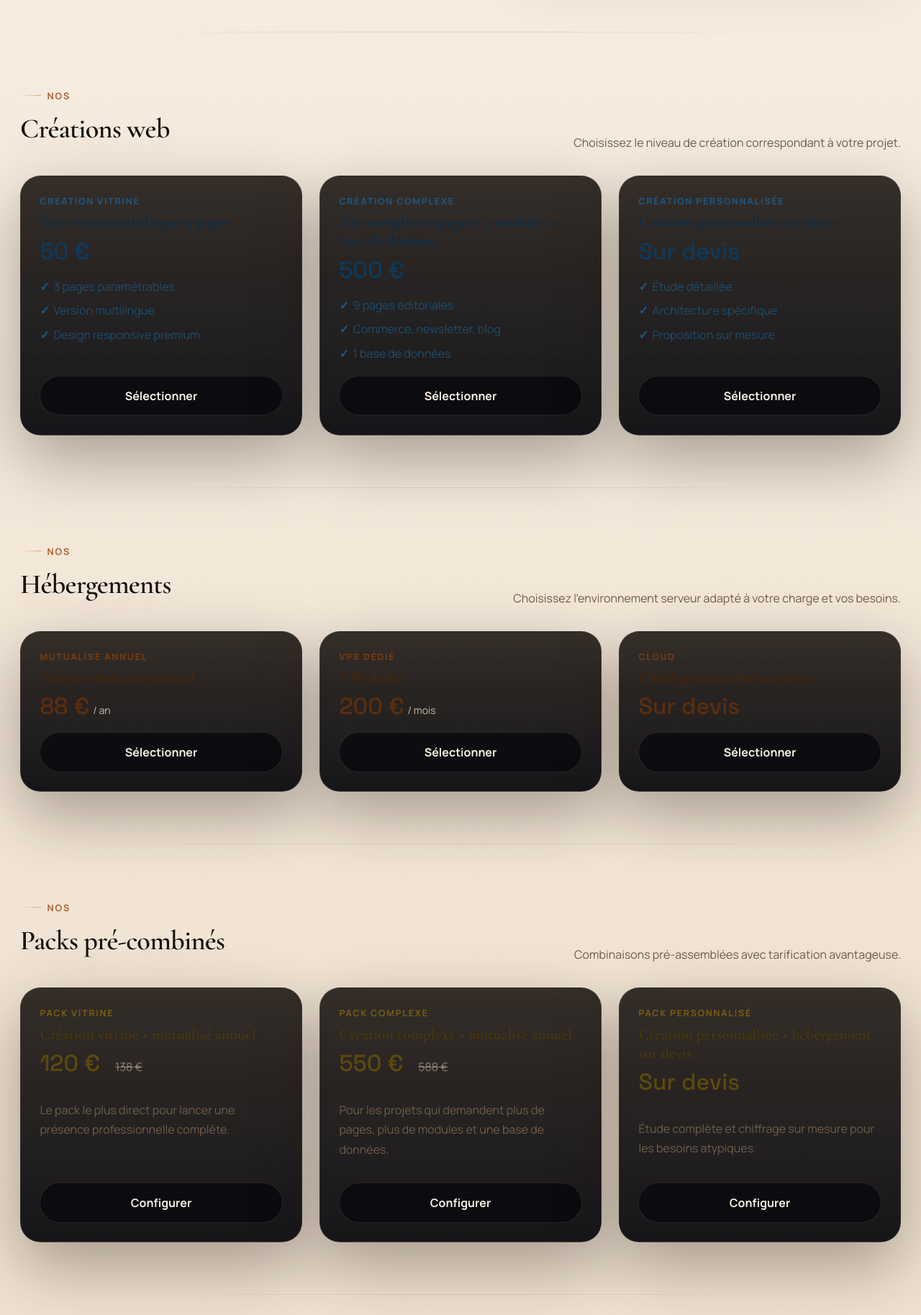
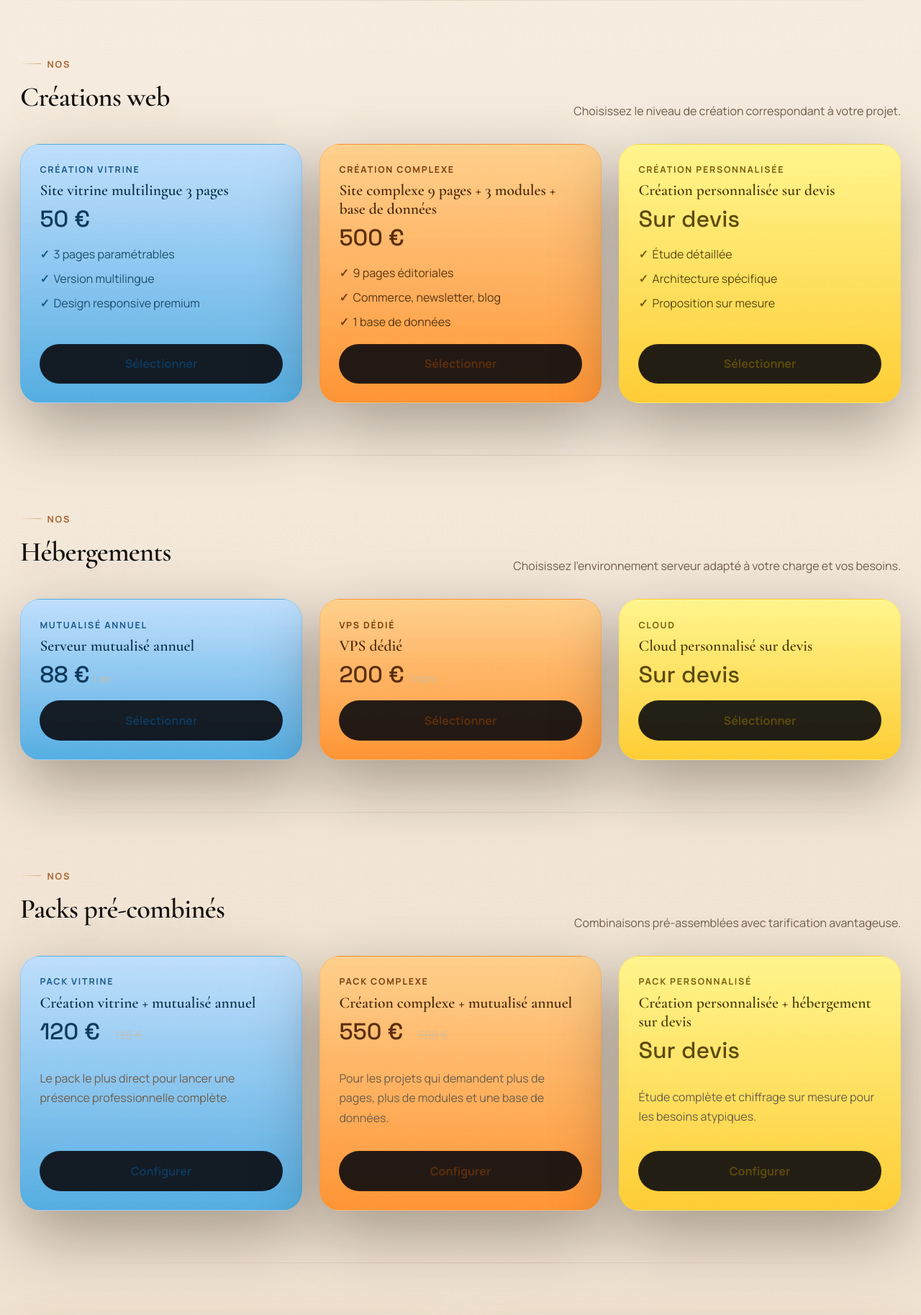
Before and after one commit to AkashaProduction/akashaproduction, a PHP site: page /nos-solutions in a window 1280 px wide. Shown: the part 674-2501 px from the top of the page at 72% size. Run offline with PHP 8.4, Linux system fonts and the light colour scheme.

Commit message:
Fix solution card gradients, local commander images, page-title width
- Solution cards: tier gradients (blue/orange/yellow) via nth-child
  after base styles for correct specificity. Text colors adapted for
  readability on bright backgrounds.
- Commander hero: local images (victory, growth, stars) from assets/img
- page-title max-width: 10.7ch

Co-Authored-By: Claude Opus 4.6 <noreply@anthropic.com>

```diff
--- a/assets/site.css
+++ b/assets/site.css
@@ -336,55 +336,10 @@ main {
   to { opacity: 1; transform: scale(1) translateY(0); }
 }
 
-/* Tier 1 — Blue: Vitrine, Mutualisé annuel, Pack vitrine */
-.solution-card--creation {
-  background:
-    linear-gradient(180deg, rgba(255,225,255,0.05), rgba(235,255,225,0.02)),
-    linear-gradient(180deg, rgba(183, 221, 255, 0.92), rgba(78, 170, 225, 0.98));
-  border-color: rgba(78, 170, 225, 0.3);
-  color: #0d3a5c;
-}
-.solution-card--creation:hover {
-  border-color: rgba(78, 170, 225, 0.6);
-  box-shadow: 0 32px 80px rgba(20, 80, 140, 0.3);
-}
-.solution-card--creation .solution-card__eyebrow { color: #1a5a8a; }
-.solution-card--creation .solution-card__title { color: #0a2e4a; }
-.solution-card--creation .solution-card__price { color: #0d3a5c; }
-.solution-card--creation .solution-card__features li { color: #1c4d6e; }
-.solution-card--creation .solution-card__features li::before { color: #1a5a8a; }
-
-/* Tier 2 — Orange: Complexe, VPS, Pack complexe */
-.solution-card--hosting {
-  background:
-    linear-gradient(180deg, rgba(255,225,255,0.05), rgba(235,255,225,0.02)),
-    linear-gradient(180deg, rgba(255, 205, 128, 0.92), rgba(255, 144, 46, 0.98));
-  border-color: rgba(255, 144, 46, 0.3);
-  color: #5c2e0d;
-}
-.solution-card--hosting:hover {
-  border-color: rgba(255, 144, 46, 0.6);
-  box-shadow: 0 32px 80px rgba(140, 60, 10, 0.3);
-}
-.solution-card--hosting .solution-card__eyebrow { color: #7a3d10; }
-.solution-card--hosting .solution-card__title { color: #4a2508; }
-.solution-card--hosting .solution-card__price { color: #5c2e0d; }
-
-/* Tier 3 — Yellow: Sur devis (custom) */
-.solution-card--pack {
-  background:
-    linear-gradient(180deg, rgba(255,225,255,0.05), rgba(235,255,225,0.02)),
-    linear-gradient(180deg, rgba(255, 247, 128, 0.92), rgba(255, 203, 46, 0.98));
-  border-color: rgba(255, 203, 46, 0.3);
-  color: #5c4a0d;
-}
-.solution-card--pack:hover {
-  border-color: rgba(255, 203, 46, 0.6);
-  box-shadow: 0 32px 80px rgba(140, 100, 10, 0.3);
-}
-.solution-card--pack .solution-card__eyebrow { color: #7a5d10; }
-.solution-card--pack .solution-card__title { color: #4a3808; }
-.solution-card--pack .solution-card__price { color: #5c4a0d; }
+/* Solution card category accents (eyebrow colors only) */
+.solution-card--creation .solution-card__eyebrow { color: #c9a87c; }
+.solution-card--hosting .solution-card__eyebrow { color: #8eaed0; }
+.solution-card--pack .solution-card__eyebrow { color: #e8b06a; }
 
 .hero,
 .page-hero {
@@ -464,7 +419,7 @@ main {
   line-height: 0.88;
   letter-spacing: -0.03em;
   margin: 1rem 0 1.1rem;
-  max-width: 10ch;
+  max-width: 10.7ch;
   font-weight: 600;
   text-shadow: 0 1px 0 rgba(255, 255, 255, 0.88), 0 18px 38px rgba(172, 100, 52, 0.14);
 }
@@ -1663,6 +1618,61 @@ s {
   text-align: center;
 }
 
+/* Tier gradients — 1st card blue, 2nd orange, 3rd yellow in each row */
+.solutions-grid .solution-card:nth-child(1) {
+  background:
+    linear-gradient(180deg, rgba(255,225,255,0.05), rgba(235,255,225,0.02)),
+    linear-gradient(180deg, rgba(183, 221, 255, 0.92), rgba(78, 170, 225, 0.98));
+  border-color: rgba(78, 170, 225, 0.3);
+  color: #0d3a5c;
+}
+.solutions-grid .solution-card:nth-child(1):hover {
+  border-color: rgba(78, 170, 225, 0.6);
+  box-shadow: 0 32px 80px rgba(20, 80, 140, 0.3);
+}
+.solutions-grid .solution-card:nth-child(1) .solution-card__eyebrow,
+.solutions-grid .solution-card:nth-child(1) .solution-card__features li::before { color: #1a5a8a; }
+.solutions-grid .solution-card:nth-child(1) .solution-card__title { color: #0a2e4a; }
+.solutions-grid .solution-card:nth-child(1) .solution-card__price { color: #0d3a5c; }
+.solutions-grid .solution-card:nth-child(1) .solution-card__features li { color: #1c4d6e; }
+.solutions-grid .solution-card:nth-child(1) .solution-card__cta { color: #0d3a5c; border-color: rgba(13,58,92,0.3); }
+
+.solutions-grid .solution-card:nth-child(2) {
+  background:
+    linear-gradient(180deg, rgba(255,225,255,0.05), rgba(235,255,225,0.02)),
+    linear-gradient(180deg, rgba(255, 205, 128, 0.92), rgba(255, 144, 46, 0.98));
+  border-color: rgba(255, 144, 46, 0.3);
+  color: #5c2e0d;
+}
+.solutions-grid .solution-card:nth-child(2):hover {
+  border-color: rgba(255, 144, 46, 0.6);
+  box-shadow: 0 32px 80px rgba(140, 60, 10, 0.3);
+}
+.solutions-grid .solution-card:nth-child(2) .solution-card__eyebrow,
+.solutions-grid .solution-card:nth-child(2) .solution-card__features li::before { color: #7a3d10; }
+.solutions-grid .solution-card:nth-child(2) .solution-card__title { color: #4a2508; }
+.solutions-grid .solution-card:nth-child(2) .solution-card__price { color: #5c2e0d; }
+.solutions-grid .solution-card:nth-child(2) .solution-card__features li { color: #5c3510; }
+.solutions-grid .solution-card:nth-child(2) .solution-card__cta { color: #5c2e0d; border-color: rgba(92,46,13,0.3); }
+
+.solutions-grid .solution-card:nth-child(3) {
+  background:
+    linear-gradient(180deg, rgba(255,225,255,0.05), rgba(235,255,225,0.02)),
+    linear-gradient(180deg, rgba(255, 247, 128, 0.92), rgba(255, 203, 46, 0.98));
+  border-color: rgba(255, 203, 46, 0.3);
+  color: #5c4a0d;
+}
+.solutions-grid .solution-card:nth-child(3):hover {
+  border-color: rgba(255, 203, 46, 0.6);
+  box-shadow: 0 32px 80px rgba(140, 100, 10, 0.3);
+}
+.solutions-grid .solution-card:nth-child(3) .solution-card__eyebrow,
+.solutions-grid .solution-card:nth-child(3) .solution-card__features li::before { color: #7a5d10; }
+.solutions-grid .solution-card:nth-child(3) .solution-card__title { color: #4a3808; }
+.solutions-grid .solution-card:nth-child(3) .solution-card__price { color: #5c4a0d; }
+.solutions-grid .solution-card:nth-child(3) .solution-card__features li { color: #5c4a10; }
+.solutions-grid .solution-card:nth-child(3) .solution-card__cta { color: #5c4a0d; border-color: rgba(92,74,13,0.3); }
+
 @media (max-width: 1100px) {
   .project-grid {
     grid-template-columns: repeat(2, minmax(0, 1fr));
--- a/commander.php
+++ b/commander.php
@@ -143,13 +143,13 @@ require __DIR__ . '/includes/header.php';
         </div>
         <div class="solutions-scene glass">
             <div class="solutions-bubble solutions-bubble--1">
-                <img src="https://images.unsplash.com/photo-1569705460033-cfaa4bf9f822?auto=format&fit=crop&w=500&q=80" alt="Podium">
+                <img src="/assets/img/commander-victory.jpg" alt="Victory">
             </div>
             <div class="solutions-bubble solutions-bubble--2">
-                <img src="https://images.unsplash.com/photo-1543286386-713bdd548da4?auto=format&fit=crop&w=500&q=80" alt="Growth">
+                <img src="/assets/img/commander-growth.jpg" alt="Growth">
             </div>
             <div class="solutions-bubble solutions-bubble--3">
-                <img src="https://images.unsplash.com/photo-1600880292203-757bb62b4baf?auto=format&fit=crop&w=500&q=80" alt="Happy clients">
+                <img src="/assets/img/commander-stars.jpg" alt="Satisfaction">
             </div>
         </div>
     </div>
--- a/includes/header.php
+++ b/includes/header.php
@@ -14,7 +14,7 @@ $langLabels = app_lang_labels();
     <title><?= htmlspecialchars($pageTitle, ENT_QUOTES, 'UTF-8'); ?></title>
     <meta name="description" content="<?= htmlspecialchars(t('site.meta_description'), ENT_QUOTES, 'UTF-8'); ?>">
     <meta name="theme-color" content="#08101d">
-    <link rel="stylesheet" href="/assets/site.css?v=10">
+    <link rel="stylesheet" href="/assets/site.css?v=11">
 </head>
 <body>
 <div class="site-shell">
```
Also changed, not shown: assets/img/commander-growth.jpg (added), assets/img/commander-stars.jpg (added), assets/img/commander-victory.jpg (added).
